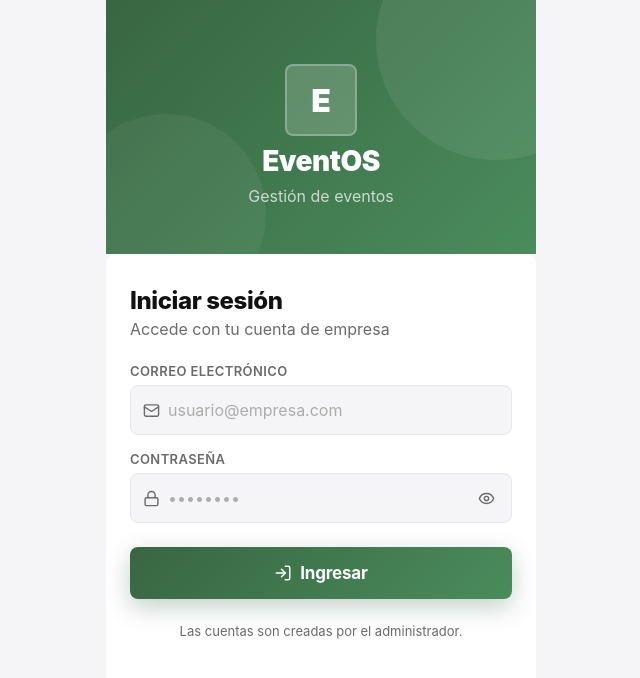
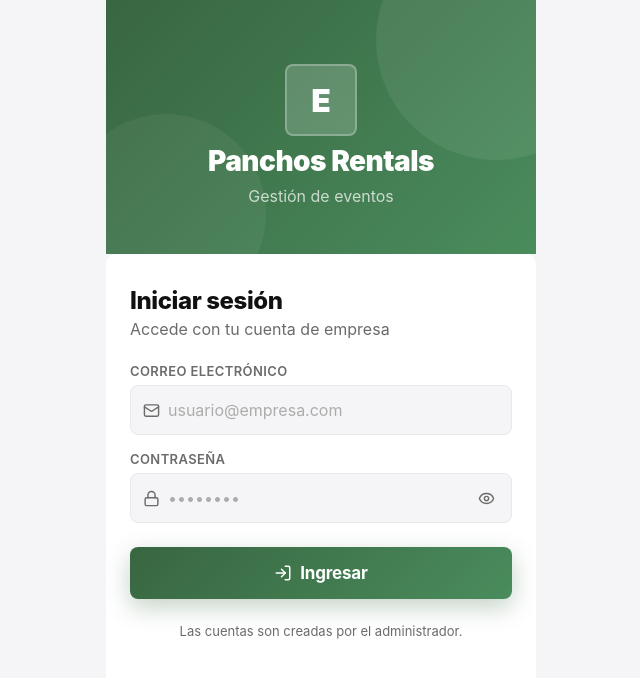
Before and after one commit to esdrasclth/EventOS, a React (Vite) app: page /login in a window 1280 px wide. Shown: the top 678 px of the page, without its empty margins (319-959 px from the left). Built offline with nearby package versions, Linux system fonts and the light colour scheme; no server answers; what @react-pdf/renderer would draw is missing.

Commit message:
fix: cambiando nombres de EventOS a Panchos Rentals

```diff
--- a/index.html
+++ b/index.html
@@ -4,14 +4,14 @@
     <meta charset="UTF-8" />
     <meta name="viewport" content="width=device-width, initial-scale=1.0, viewport-fit=cover" />
     <meta name="theme-color" content="#386641" />
-    <meta name="description" content="EventOS — Gestión de agenda para alquiler de mobiliario de eventos" />
+    <meta name="description" content="Panchos Rentals — Gestión de agenda para alquiler de mobiliario de eventos" />
     <meta name="mobile-web-app-capable" content="yes" />
     <meta name="apple-mobile-web-app-capable" content="yes" />
     <meta name="apple-mobile-web-app-status-bar-style" content="black-translucent" />
-    <meta name="apple-mobile-web-app-title" content="EventOS" />
+    <meta name="apple-mobile-web-app-title" content="Panchos Rentals" />
     <link rel="icon" type="image/svg+xml" href="/icons/icon.svg" />
     <link rel="apple-touch-icon" href="/icons/icon-192.png" />
-    <title>EventOS</title>
+    <title>Panchos Rentals</title>
   </head>
   <body>
     <div id="root"></div>
--- a/src/pages/Login.tsx
+++ b/src/pages/Login.tsx
@@ -39,7 +39,7 @@ const Login: React.FC = () => {
     <div className={styles.page}>
       <div className={styles.hero}>
         <div className={styles.heroLogo}>E</div>
-        <h1 className={styles.heroTitle}>EventOS</h1>
+        <h1 className={styles.heroTitle}>Panchos Rentals</h1>
         <p className={styles.heroSubtitle}>Gestión de eventos</p>
       </div>
 
--- a/src/pages/NuevaOrden.tsx
+++ b/src/pages/NuevaOrden.tsx
@@ -388,7 +388,7 @@ const NuevaOrden: React.FC = () => {
 
         {/* Image */}
         <div className={styles.card}>
-          <h2 className={styles.cardTitle}>Imagen de tarima</h2>
+          <h2 className={styles.cardTitle}>Imagen</h2>
           {imagePreview ? (
             <div className={styles.imagePreview}>
               <img src={imagePreview} alt="Preview" className={styles.previewImg} />
--- a/src/services/exportPdf.tsx
+++ b/src/services/exportPdf.tsx
@@ -187,7 +187,7 @@ const OrdenDocument: React.FC<OrdenDocumentProps> = ({ orden }) => (
       {/* Header */}
       <View style={styles.header}>
         <View style={styles.headerLeft}>
-          <Text style={styles.companyName}>EventOS</Text>
+          <Text style={styles.companyName}>Panchos Rentals</Text>
           <Text style={styles.companySubtitle}>Alquiler de Mobiliario para Eventos</Text>
           <Text style={styles.companySubtitle}>Honduras · eventoshn@gmail.com</Text>
         </View>
@@ -268,7 +268,7 @@ const OrdenDocument: React.FC<OrdenDocumentProps> = ({ orden }) => (
 
       {/* Footer */}
       <View style={styles.footer} fixed>
-        <Text style={styles.footerText}>EventOS — Alquiler de Mobiliario para Eventos</Text>
+        <Text style={styles.footerText}>Panchos Rentals — Alquiler de Mobiliario para Eventos</Text>
         <Text style={styles.footerText}>Generado el {new Date().toLocaleDateString('es-HN')}</Text>
       </View>
     </Page>
--- a/vite.config.ts
+++ b/vite.config.ts
@@ -9,8 +9,8 @@ export default defineConfig({
       registerType: 'autoUpdate',
       includeAssets: ['icons/*.png', 'icons/*.svg'],
       manifest: {
-        name: 'EventOS',
-        short_name: 'EventOS',
+        name: 'Panchos Rentals',
+        short_name: 'Panchos Rentals',
         description: 'Gestión de agenda para alquiler de mobiliario de eventos',
         theme_color: '#386641',
         background_color: '#FFFFFF',
```
